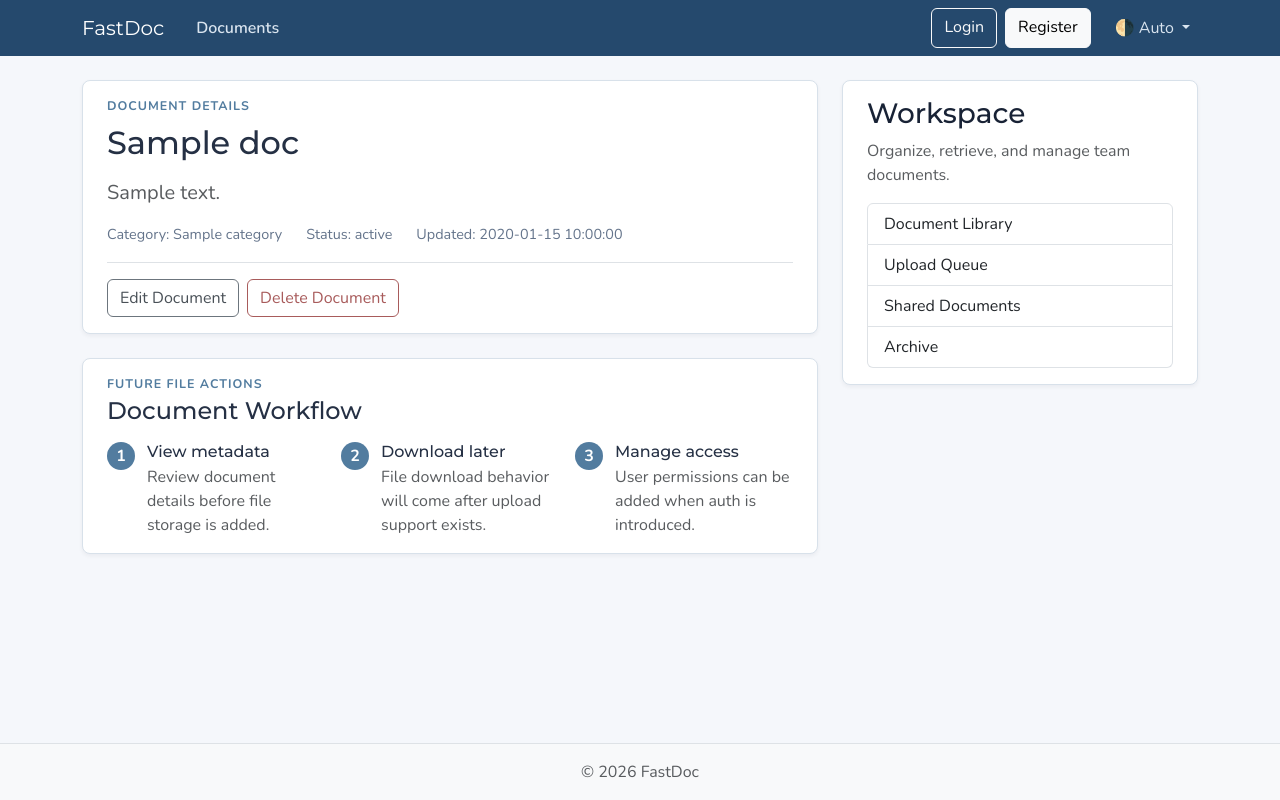
After one commit to aryan-0543/FastDoc, a FastAPI app: template templates/doc.html in a window 1280 px wide. The commit adds this page. Run offline with FastAPI, Linux system fonts and the light colour scheme; the template is opened without the code that fills it: most values are stand-ins (such as "Sample title", 1, 10 or a date in 2020); some libraries are stand-ins or nearby versions.

Commit message:
feat: add FastDoc branding and document detail pages

```diff
--- a/main.py
+++ b/main.py
@@ -1,4 +1,4 @@
-from fastapi import FastAPI, Request
+from fastapi import FastAPI, HTTPException, Request, status
 from fastapi.staticfiles import StaticFiles
 from fastapi.templating import Jinja2Templates
 
@@ -37,7 +37,7 @@ documents: list[dict] = [
 
 
 @app.get("/", include_in_schema=False, name="home")
-@app.get("/posts", include_in_schema=False, name="posts")
+@app.get("/docs", include_in_schema=False, name="docs")
 def home(request: Request):
     return templates.TemplateResponse(
         request,
@@ -50,7 +50,28 @@ def home(request: Request):
         },
     )
 
+# CREATE PAGES FOR PARTICULAR DOCUMENT( IN TUTORIAL CREATING PAGES FOR PARTICULAR POST)
+@app.get("/docs/{doc_id}", include_in_schema=False)
+def doc_page(request: Request, doc_id: int):
+    for doc in documents:
+        if doc.get("id") == doc_id:
+            title = doc["title"][:50]
+            return templates.TemplateResponse(
+                request,
+                "doc.html",
+                {"doc": doc, "title": title},
+            )
+    raise HTTPException(status_code=status.HTTP_404_NOT_FOUND, detail="doc not found")
 
-@app.get("/api/posts")
+
+
+@app.get("/api/docs")
 def get_documents():
     return documents
+
+@app.get("/api/docs/{doc_id}")
+def get_doc(doc_id: int):
+    for doc in documents:
+        if doc.get("id") == doc_id:
+            return doc
+    raise HTTPException(status_code=status.HTTP_404_NOT_FOUND, detail="doc not found")
--- /dev/null
+++ b/templates/doc.html
@@ -0,0 +1,87 @@
+{% extends "layout.html" %}
+{% block content %}
+  <article class="content-section py-3 px-4 mb-4">
+    <div class="mb-3">
+      <p class="section-kicker mb-2">Document Details</p>
+      <h1 class="h2 mb-3">{{ doc.title }}</h1>
+      <p class="lead text-body-secondary mb-0">{{ doc.description }}</p>
+    </div>
+
+<div class="document-meta d-flex gap-4">
+    <span>Category: {{ doc.category }}</span>
+    <span>Status: {{ doc.status }}</span>
+    <span>Updated: {{ doc.updated_at }}</span>
+</div>
+    <!-- TODO: Add document editing after authentication and authorization are introduced. -->
+    <div class="document-actions d-flex flex-wrap gap-2 mt-3 pt-3 border-top">
+      <a class="btn btn-outline-secondary" href="#">Edit Document</a>
+      <button type="button"
+              class="btn btn-outline-danger"
+              data-bs-toggle="modal"
+              data-bs-target="#deleteModal">Delete Document</button>
+    </div>
+  </article>
+
+  <section class="content-section py-3 px-4 mb-4">
+    <p class="section-kicker mb-1">Future File Actions</p>
+    <h2 class="h4 mb-3">Document Workflow</h2>
+    <div class="row g-3">
+      <div class="col-md-4">
+        <div class="workflow-step">
+          <span class="workflow-number">1</span>
+          <div>
+            <h3 class="h6 mb-1">View metadata</h3>
+            <p class="text-body-secondary mb-0">Review document details before file storage is added.</p>
+          </div>
+        </div>
+      </div>
+      <div class="col-md-4">
+        <div class="workflow-step">
+          <span class="workflow-number">2</span>
+          <div>
+            <h3 class="h6 mb-1">Download later</h3>
+            <p class="text-body-secondary mb-0">File download behavior will come after upload support exists.</p>
+          </div>
+        </div>
+      </div>
+      <div class="col-md-4">
+        <div class="workflow-step">
+          <span class="workflow-number">3</span>
+          <div>
+            <h3 class="h6 mb-1">Manage access</h3>
+            <p class="text-body-secondary mb-0">User permissions can be added when auth is introduced.</p>
+          </div>
+        </div>
+      </div>
+    </div>
+  </section>
+
+  <!-- Delete Confirmation Modal -->
+  <div class="modal fade"
+       id="deleteModal"
+       tabindex="-1"
+       aria-labelledby="deleteModalLabel"
+       aria-hidden="true">
+    <div class="modal-dialog">
+      <div class="modal-content">
+        <div class="modal-header">
+          <h5 class="modal-title" id="deleteModalLabel">Delete Document?</h5>
+          <button type="button"
+                  class="btn-close"
+                  data-bs-dismiss="modal"
+                  aria-label="Close"></button>
+        </div>
+        <!-- TODO: <form action="#" method="post"> -->
+        <form action="#">
+          <div class="modal-body">Are you sure you want to delete this document? This action cannot be undone.</div>
+          <div class="modal-footer">
+            <button type="button"
+                    class="btn btn-outline-secondary"
+                    data-bs-dismiss="modal">Cancel</button>
+            <button type="submit" class="btn btn-outline-danger">Delete</button>
+          </div>
+        </form>
+      </div>
+    </div>
+  </div>
+{% endblock content %}
```
Also changed, not shown: templates/home.html (+9 -9 lines).
